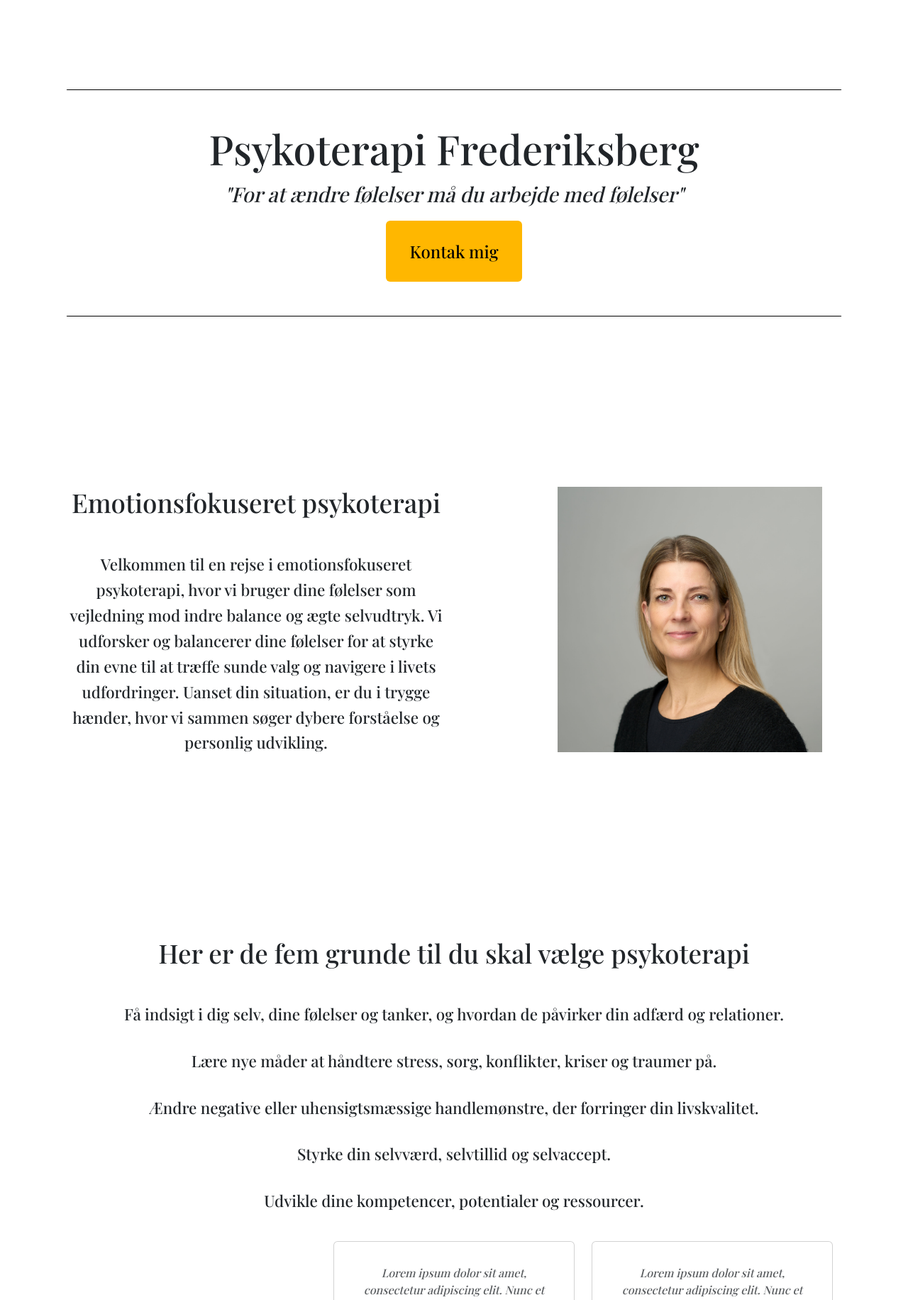
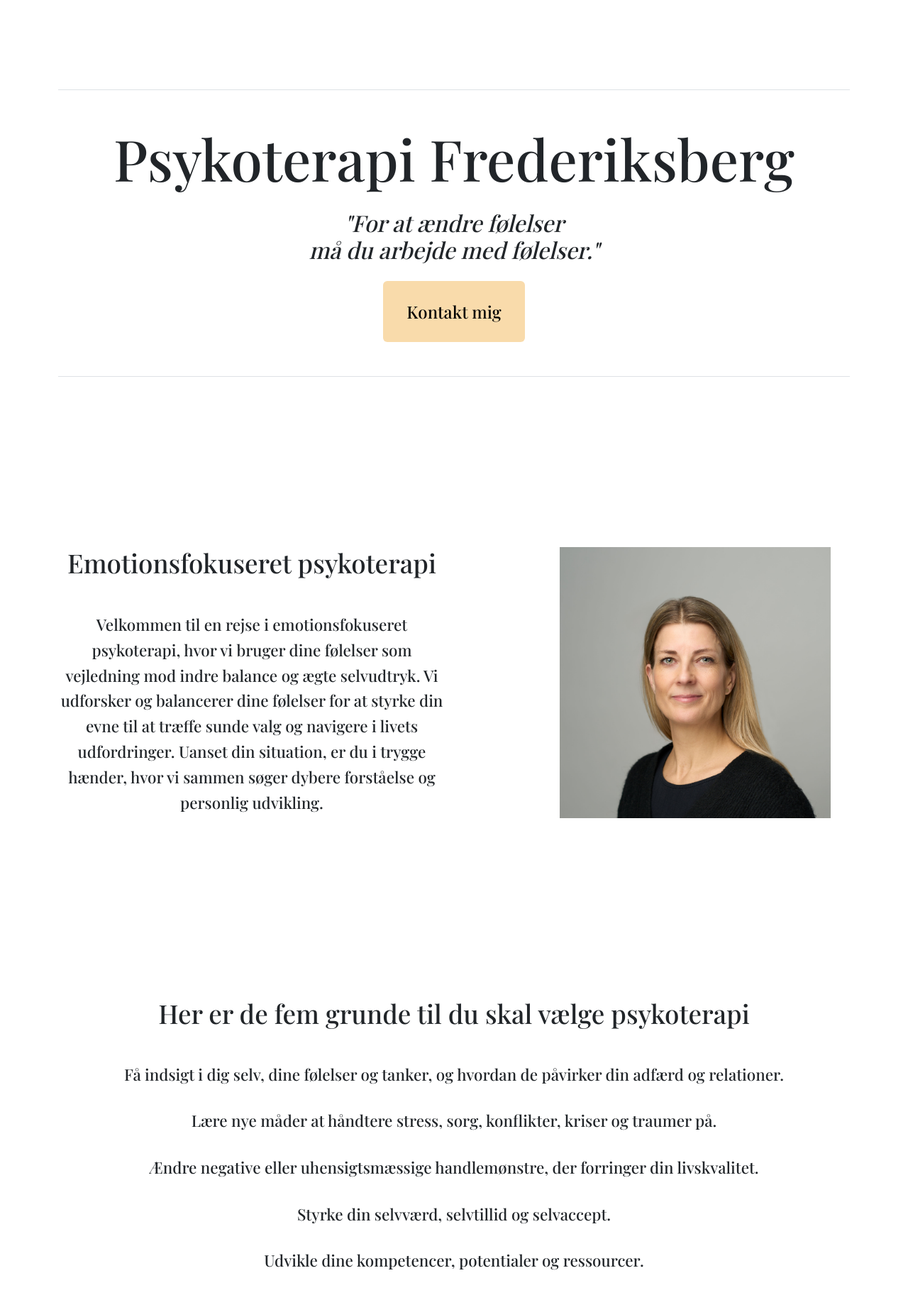
Before and after one commit to yoyohohoxd/schneider_terapi_part1, a Django app: page / in a window 1280 px wide. Shown: the top 1832 px of the page at 71% size. Run offline with Django 5.2, Linux system fonts and the light colour scheme; some libraries are stand-ins or nearby versions.

Commit message:
changed forside to use bootstrap

```diff
--- a/schneider_terapi/site_layout/static/site_layout/styles.css
+++ b/schneider_terapi/site_layout/static/site_layout/styles.css
@@ -65,7 +65,7 @@
   }
 
   .btn-custom {
-    background-color: rgb(255, 183, 0);
+    background-color: #F9DBAB;
     color: black;
     padding: 1.5rem 2rem;
     font-size: 1.5rem;
--- a/schneider_terapi/site_layout/templates/site_layout/index.html
+++ b/schneider_terapi/site_layout/templates/site_layout/index.html
@@ -8,11 +8,11 @@
 
 
    <!-- Hero - overskift sektionen  -->
-        <div class="container">
-            <section class="hero-banner">
-            <h1 class="hero-title">Psykoterapi Frederiksberg</h1>
-            <p class="hero-subtitle">"For at ændre følelser må du arbejde med følelser"</p>
-            <a href="#" class="btn btn-custom">Kontak mig</a>
+
+	<section class="border-top border-bottom py-5">
+		<h1 class="display-1 mb-2">Psykoterapi Frederiksberg</h1>
+		<h2 class="my-4"><em>"For at ændre følelser <br> må du arbejde med følelser."</em></h2>
+		<a href="#" class="btn btn-custom">Kontakt mig</a>
 	</section>
 
 	<!-- velkommen til en rejse i emotionsfokuseret psykoterapi sektionen -->
@@ -23,7 +23,6 @@
 		</div>
 		<div class="col-lg-6 image-section">
 			<img src="{% static 'site_layout/images/foto.jpg' %}" class="responsive-image" alt="Beskrivelse"> <!-- billede af Kristina -->
-
 		</div>
 	</section>
 
@@ -38,8 +37,6 @@
         <li class="list-item">Udvikle dine kompetencer, potentialer og ressourcer.</li>
         </ul>
     </section>
-
-
 
 
 
@@ -270,12 +267,9 @@
 
 
 
-    </div>
-
-
+<div>
 
     {% crispy contact_form %}
-
 
 </div>
 
```
Also changed, not shown: schneider_terapi/site_layout/templates/site_layout/layout.html (+0 -46 lines). Lines whose indentation alone changed are shown as unchanged.
